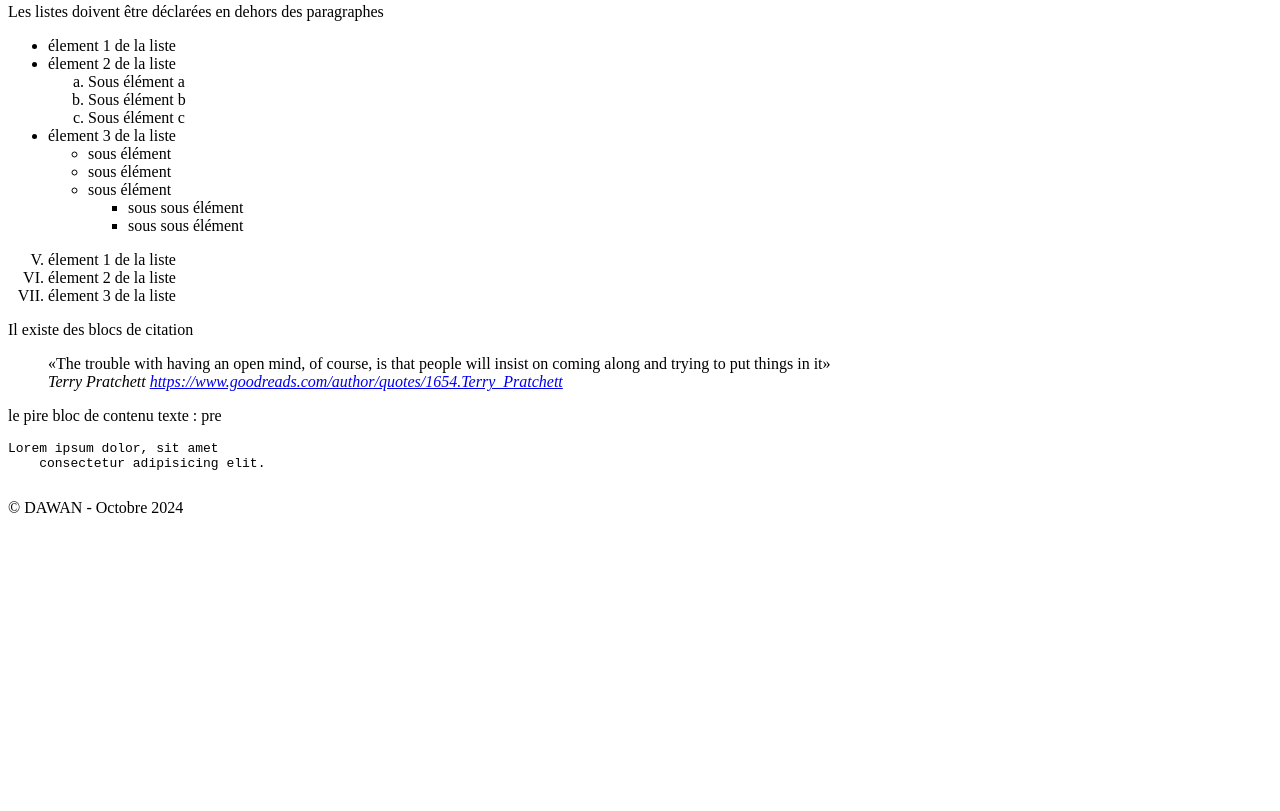
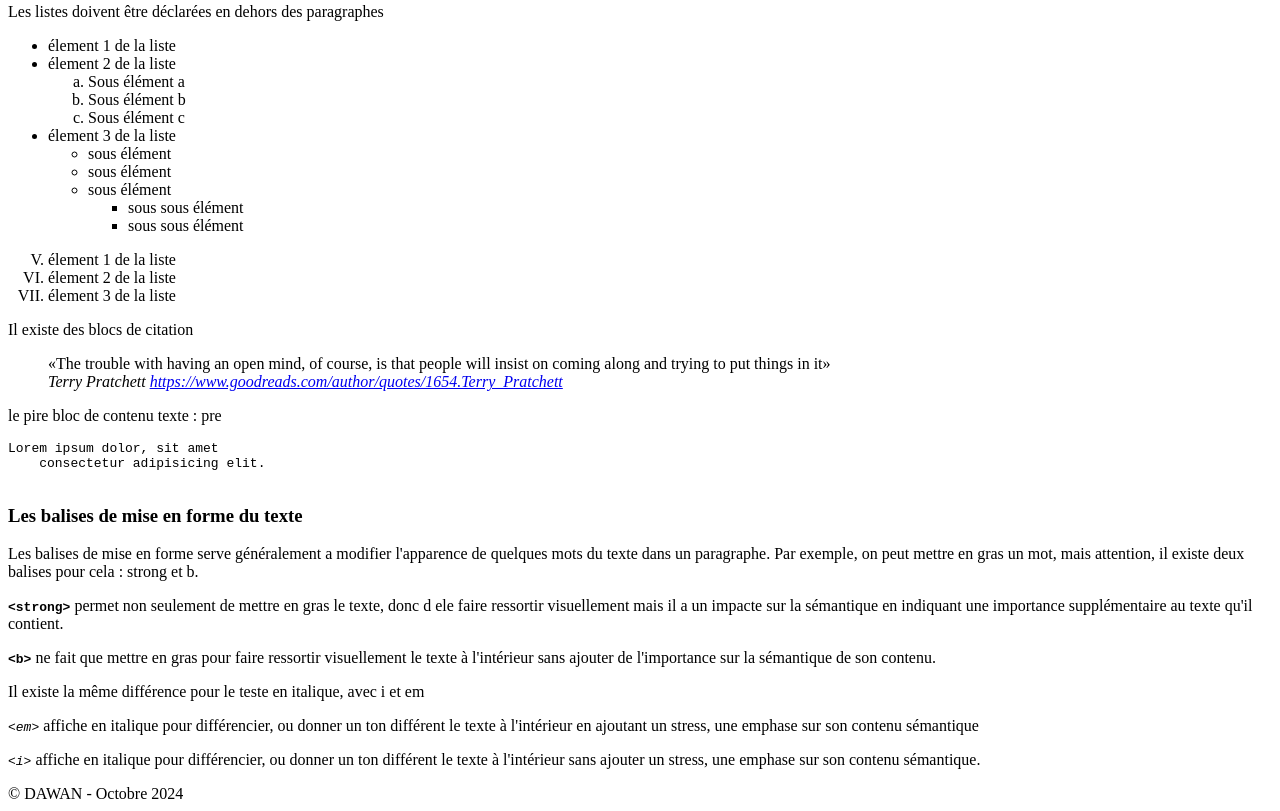
Before and after one commit to nicoduflot/2024-10-14-html-css, a plain HTML site: page index.html in a window 1280 px wide. Shown: the part 1110-1921 px from the top of the page. Before the commit the page ends 1635 px from the top, so only its background shows below. Drawn offline with Linux system fonts and the light colour scheme.

Commit message:
balises de mise en forme du texte pt 1

```diff
--- a/index.html
+++ b/index.html
@@ -18,13 +18,13 @@
                 <a href="./" target="_self" title="Lien vers la page d'accueil">Accueil</a>
             </li>
             <li>
-                <a href="./article.html" target="_self" title="Lien vers l'article'">Article</a>
-            </li>
-            <li>
                 <a href="./media.html" target="_self" title="Lien vers les media'">Media</a>
             </li>
             <li>
                 <a href="./contact.html" target="_self" title="Lien vers le formulaire de contact">Contact</a>
+            </li>
+            <li>
+                <a href="./article.html" target="_self" title="Lien vers l'article'">Article</a>
             </li>
         </ul>
     </nav>
@@ -115,6 +115,29 @@ Lorem ipsum dolor, sit amet
     consectetur adipisicing elit.
                 </pre>
             </article>
+            <article>
+                <header>
+                    <h3>Les balises de mise en forme du texte</h3>
+                </header>
+                <p>
+                    Les balises de mise en forme serve généralement a modifier l'apparence de quelques mots du texte dans un paragraphe. Par exemple, on peut mettre en gras un mot, mais attention, il existe deux balises pour cela : strong et b.
+                </p>
+                <p>
+                    <strong><code>&lt;strong&gt;</code></strong> permet non seulement de mettre en gras le texte, donc d ele faire ressortir visuellement mais il a un impacte sur la sémantique en indiquant une importance supplémentaire au texte qu'il contient.
+                </p>
+                <p>
+                    <b><code>&lt;b&gt;</code></b> ne fait que mettre en gras pour faire ressortir visuellement le texte à l'intérieur sans ajouter de l'importance sur la sémantique de son contenu.
+                </p>
+                <p>
+                    Il existe la même différence pour le teste en italique, avec i et em
+                </p>
+                <p>
+                    <em><code>&lt;em&gt;</code></em> affiche en italique pour différencier, ou donner un ton différent le texte à l'intérieur en ajoutant un stress, une emphase sur son contenu sémantique
+                </p>
+                <p>
+                    <i><code>&lt;i&gt;</code></i> affiche en italique pour différencier, ou donner un ton différent le texte à l'intérieur sans ajouter un stress, une emphase sur son contenu sémantique.
+                </p>
+            </article>
         </section>
     </main>
     <footer>
```
